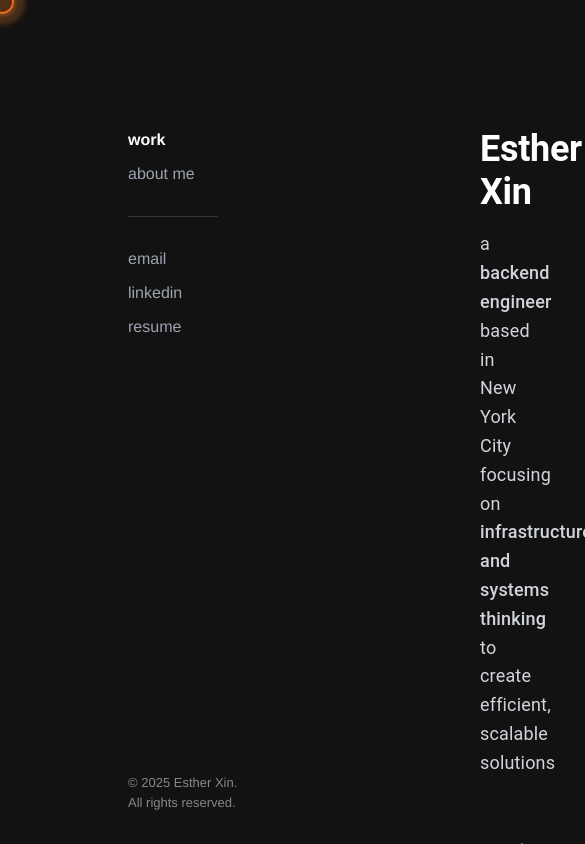
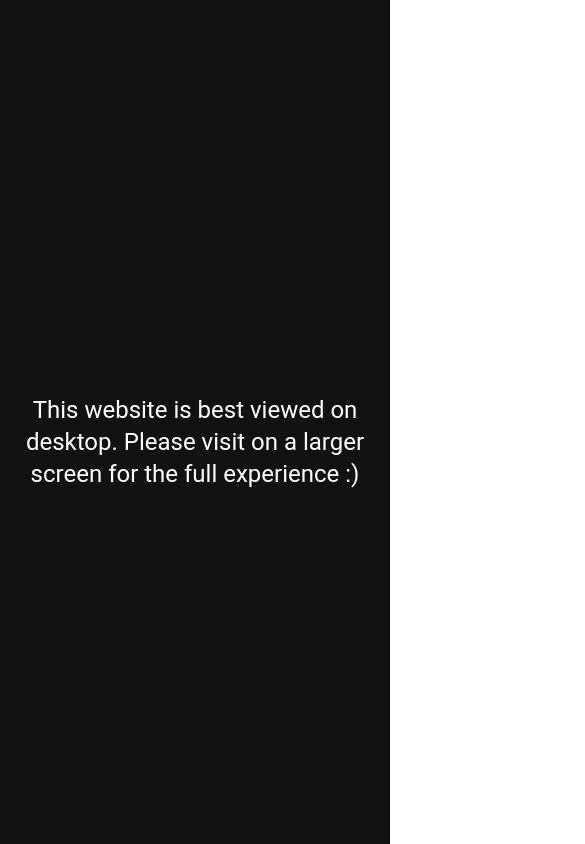
Before and after one commit to estherxin13/new-personal-website, a React (Vite) app: page / in a window 390 px wide. Shown: the top 844 px of the page, 585 px wide, since content can reach past the window. Built offline with nearby package versions, Linux system fonts and the light colour scheme; some icons are missing.

Commit message:
Putting text for mobile view

```diff
--- a/src/App.jsx
+++ b/src/App.jsx
@@ -4,7 +4,8 @@ import {
   Typography,
   Link,
   Avatar,
-  IconButton
+  IconButton,
+  useMediaQuery
 } from '@mui/material';
 import { styled } from '@mui/material/styles';
 import NeonCursor from './NeonCursor';
@@ -98,11 +99,34 @@ const DescriptionText = styled(Typography)(({ themeMode }) => ({
   width: '100%',
 }));
 
+const MobileMessage = styled(Box)({
+  minHeight: '100vh',
+  backgroundColor: '#121212',
+  color: '#fff',
+  display: 'flex',
+  alignItems: 'center',
+  justifyContent: 'center',
+  padding: '20px',
+  textAlign: 'center',
+  fontFamily: 'Helvetica Neue, Helvetica, Arial, sans-serif',
+});
+
 export default function App() {
   const diveDeeperRef = useRef(null);
   const contentTopRef = useRef(null);
   const [activeSection, setActiveSection] = useState('work');
   const [themeMode, setThemeMode] = useState('dark');
+  const isMobile = useMediaQuery('(max-width:768px)');
+
+  if (isMobile) {
+    return (
+      <MobileMessage>
+        <Typography variant="h5" sx={{ maxWidth: '400px' }}>
+          This website is best viewed on desktop. Please visit on a larger screen for the full experience :)
+        </Typography>
+      </MobileMessage>
+    );
+  }
 
   return (
     <StyledContainer themeMode={themeMode}>
```
